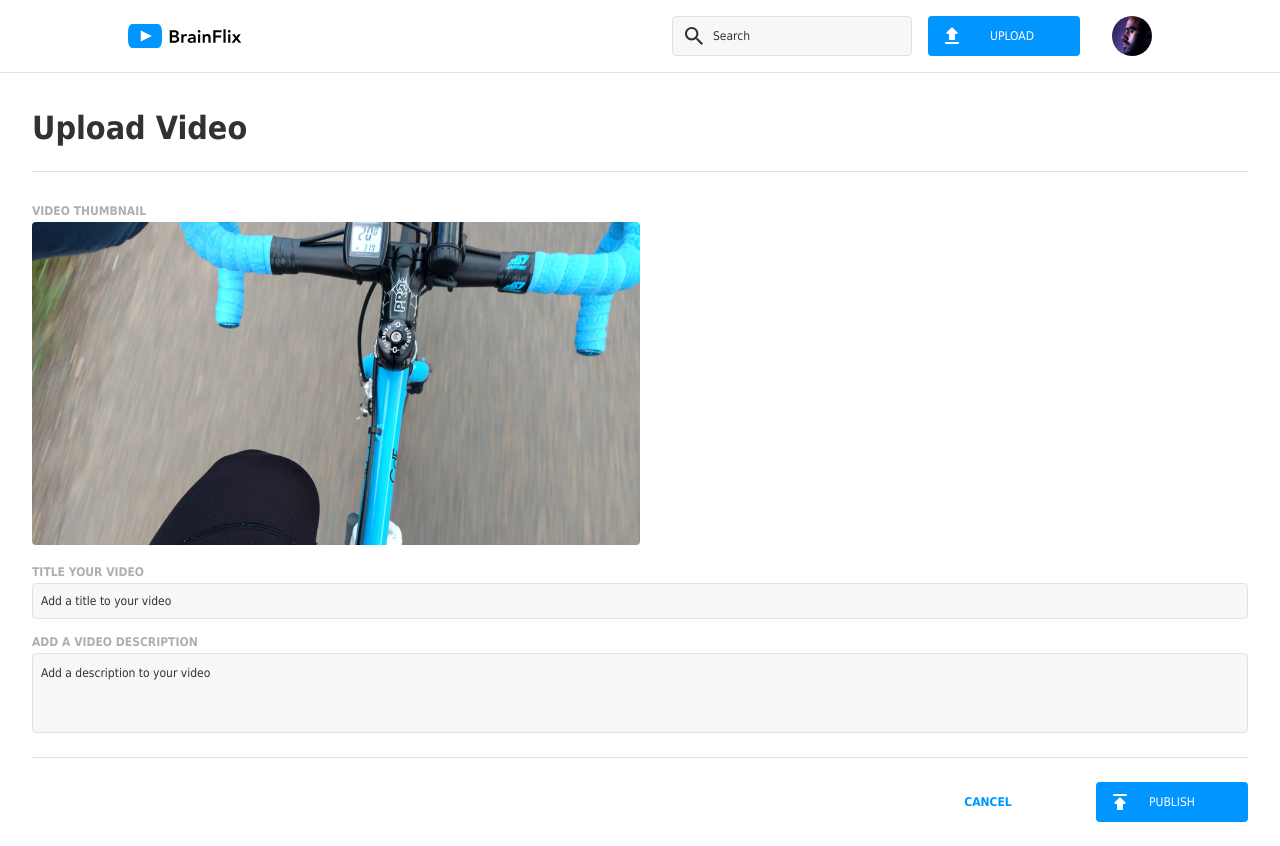
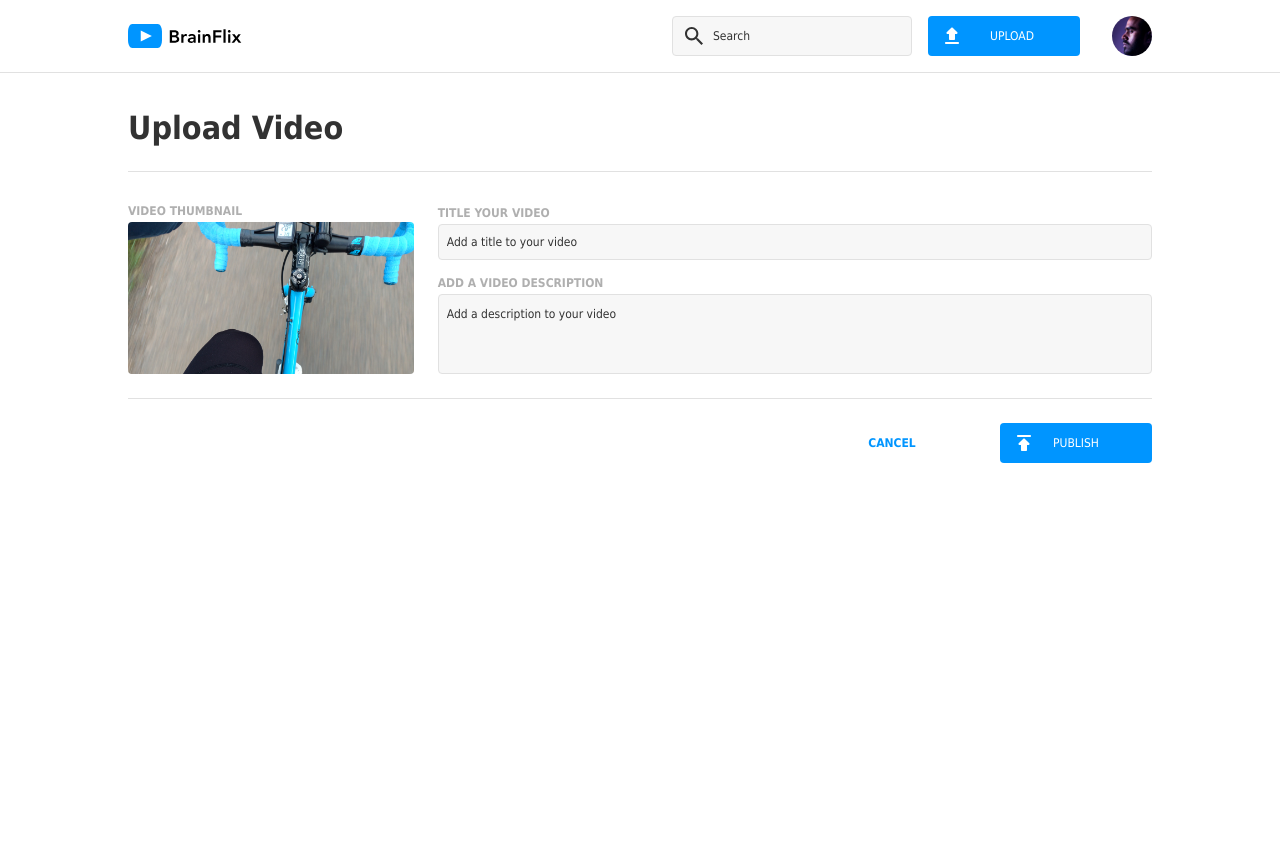
Before and after one commit to lizardskelly/brainstation-project4-brainflix, a React (Create React App) app: page /upload in a window 1280 px wide. After the commit the page ends 800 px from the top, so only its background shows below. Built offline with nearby package versions, Linux system fonts and the light colour scheme; a web font is replaced by a local one.

Commit message:
added upload page desktop styling

```diff
--- a/src/components/CommentForm/commentform.scss
+++ b/src/components/CommentForm/commentform.scss
@@ -92,6 +92,7 @@
     border: none;
     border-radius: 4px;
     line-height: 0;
+    cursor: pointer;
 
     @include tablet {
       width: 9.5rem;
--- a/src/components/Header/header.scss
+++ b/src/components/Header/header.scss
@@ -29,6 +29,7 @@
   &__logo {
     width: 7.5rem;
     margin-bottom: 1rem;
+    cursor: pointer;
 
     @include tablet {
       margin-bottom: 0;
@@ -110,6 +111,7 @@
     line-height: 0;
     border: none;
     border-radius: 4px;
+    cursor: pointer;
 
     @include tablet {
       width: 9.5rem;
--- a/src/pages/UploadPage/UploadPage.js
+++ b/src/pages/UploadPage/UploadPage.js
@@ -7,11 +7,13 @@ const UploadPage = () => {
   return (
     <section className='upload'>
       <h1 className='upload__title'>Upload Video</h1>
-      <div>
+      <form>
+        <div className='upload__form-container'>
+          <div className='upload__image-container'>
             <p className='upload__label'>VIDEO THUMBNAIL</p>
             <img className='upload__thumbnail' src={thumbnail} alt='video thumbnail'/>
           </div>
-      <form>
+          <div className='upload__input-container--display'>
           <div className='upload__input-container'>
             <label className='upload__label' htmlFor='title'>
               TITLE YOUR VIDEO
@@ -23,6 +25,8 @@ const UploadPage = () => {
               ADD A VIDEO DESCRIPTION
             </label>
             <input className='upload__input upload__input--describe' name='describe' placeholder='Add a description to your video'/>
+          </div>
+          </div>
         </div>
         <div className='upload__button-container'>
           <Link to={'/'}>
--- a/src/pages/UploadPage/UploadPage.scss
+++ b/src/pages/UploadPage/UploadPage.scss
@@ -13,6 +13,10 @@
     margin-bottom: 1.5rem;
   }
 
+  @include desktop {
+    padding: 2.25rem 8rem 0 8rem;
+  }
+
   &__title {
     font-size: 1.5rem;
     font-weight: 700;
@@ -26,7 +30,31 @@
     }
   }
 
+  &__form-container {
+
+    @include tablet {
+      padding-bottom: .5rem;
+      border-bottom: 1px solid $border-grey-color;
+      margin-bottom: 1rem;
+    }
+
+    @include desktop {
+      display: flex;
+      align-items: flex-end;
+    }
+  }
+
+  &__image-container {
+
+    @include desktop {
+      display: flex;
+      flex-direction: column;
+      margin-right: 1.5rem;
+    }
+  }
+
   &__label {
+    width: fit-content;
     font-size: .75rem;
     font-weight: 700;
     color: $text-silver-color;
@@ -42,18 +70,21 @@
     @include tablet {
       width: 50%;
     }
+
+    @include desktop {
+      height: 9.5rem;
+      width: auto;
+    }
   }
 
   &__input-container {
     display: flex;
     flex-direction: column;
 
-    &--border {
+    &--display {
 
-      @include tablet {
-        padding-bottom: .5rem;
-        border-bottom: 1px solid $border-grey-color;
-        margin-bottom: 1rem;
+      @include desktop {
+        flex-grow: 1;
       }
     }
   }
@@ -101,6 +132,7 @@
     font-weight: 700;
     border: none;
     margin-top: .5rem;
+    cursor: pointer;
 
     @include tablet {
       display: block;
@@ -126,6 +158,7 @@
     border: none;
     border-radius: 4px;
     margin: .5rem 0 1rem 0;
+    cursor: pointer;
 
     @include tablet {
       width: 9.5rem;
```
Lines whose indentation alone changed are shown as unchanged.
